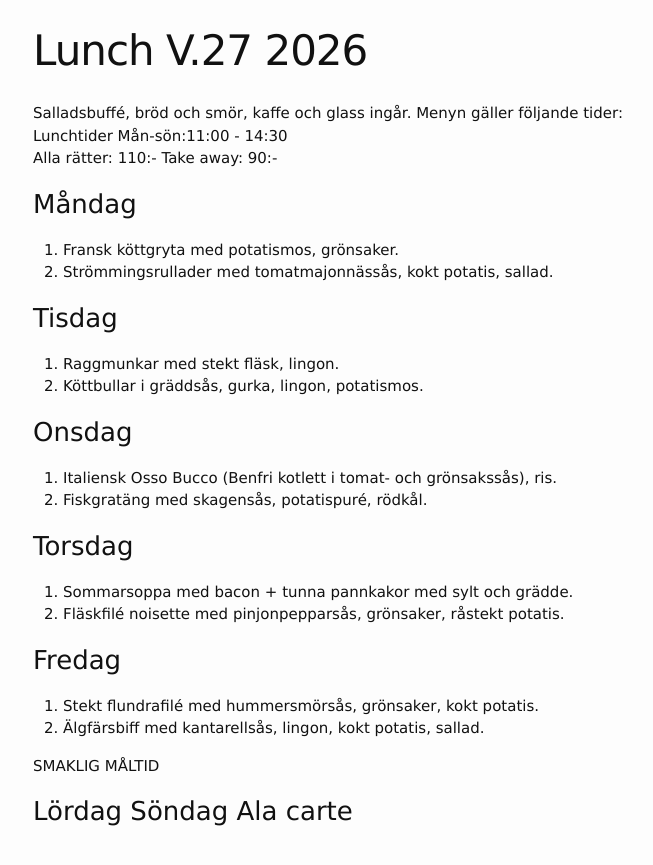
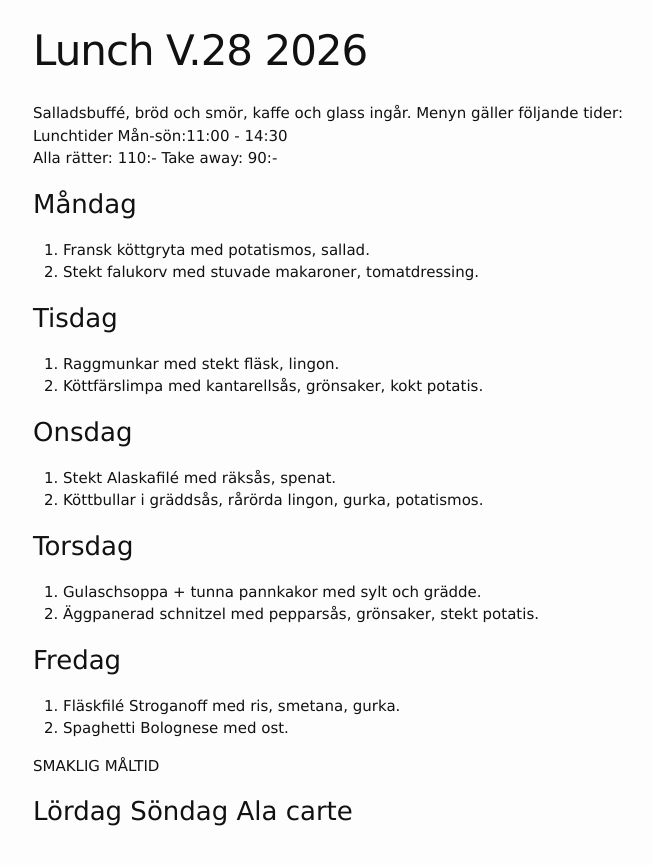
Before and after one commit to FarInn62/farinn62.github.io, a Jekyll site: the page built from lunch.md, in a window 1280 px wide. Shown: the top 865 px of the page, without its empty margins (237-890 px from the left). Built offline with Jekyll 4.4.1, drawn with Linux system fonts in a browser that asks for light colours.

Commit message:
Update lunch.md

```diff
--- a/lunch.md
+++ b/lunch.md
@@ -1,6 +1,6 @@
 ---
 layout: foodmenu
-title: Lunch V.27 2026
+title: Lunch V.28 2026
 permalink: /lunch/
 published: true
 ---
@@ -11,27 +11,27 @@ Alla rätter: 110:- Take away: 90:-
 
 ### Måndag
 
-1. Fransk köttgryta med potatismos, grönsaker.
-2. Strömmingsrullader med tomatmajonnässås, kokt potatis, sallad.
+1. Fransk köttgryta med potatismos, sallad.
+2. Stekt falukorv med stuvade makaroner, tomatdressing.
 
 ### Tisdag
 
 1. Raggmunkar med stekt fläsk, lingon.
-2. Köttbullar i gräddsås, gurka, lingon, potatismos.
+2. Köttfärslimpa med kantarellsås, grönsaker, kokt potatis.
 
 ### Onsdag
 
-1. Italiensk Osso Bucco (Benfri kotlett i tomat- och grönsakssås), ris.
-2. Fiskgratäng med skagensås, potatispuré, rödkål.
+1. Stekt Alaskafilé med räksås, spenat.
+2. Köttbullar i gräddsås, rårörda lingon, gurka, potatismos.
 
 ### Torsdag
 
-1. Sommarsoppa med bacon + tunna pannkakor med sylt och grädde.
-2. Fläskfilé noisette med pinjonpepparsås, grönsaker, råstekt potatis.
+1. Gulaschsoppa + tunna pannkakor med sylt och grädde.
+2. Äggpanerad schnitzel med pepparsås, grönsaker, stekt potatis.
 
 ### Fredag
-1. Stekt flundrafilé med hummersmörsås, grönsaker, kokt potatis.
-2. Älgfärsbiff med kantarellsås, lingon, kokt potatis, sallad.
+1. Fläskfilé Stroganoff med ris, smetana, gurka.
+2.  Spaghetti Bolognese med ost.
 
 SMAKLIG MÅLTID
 
```
